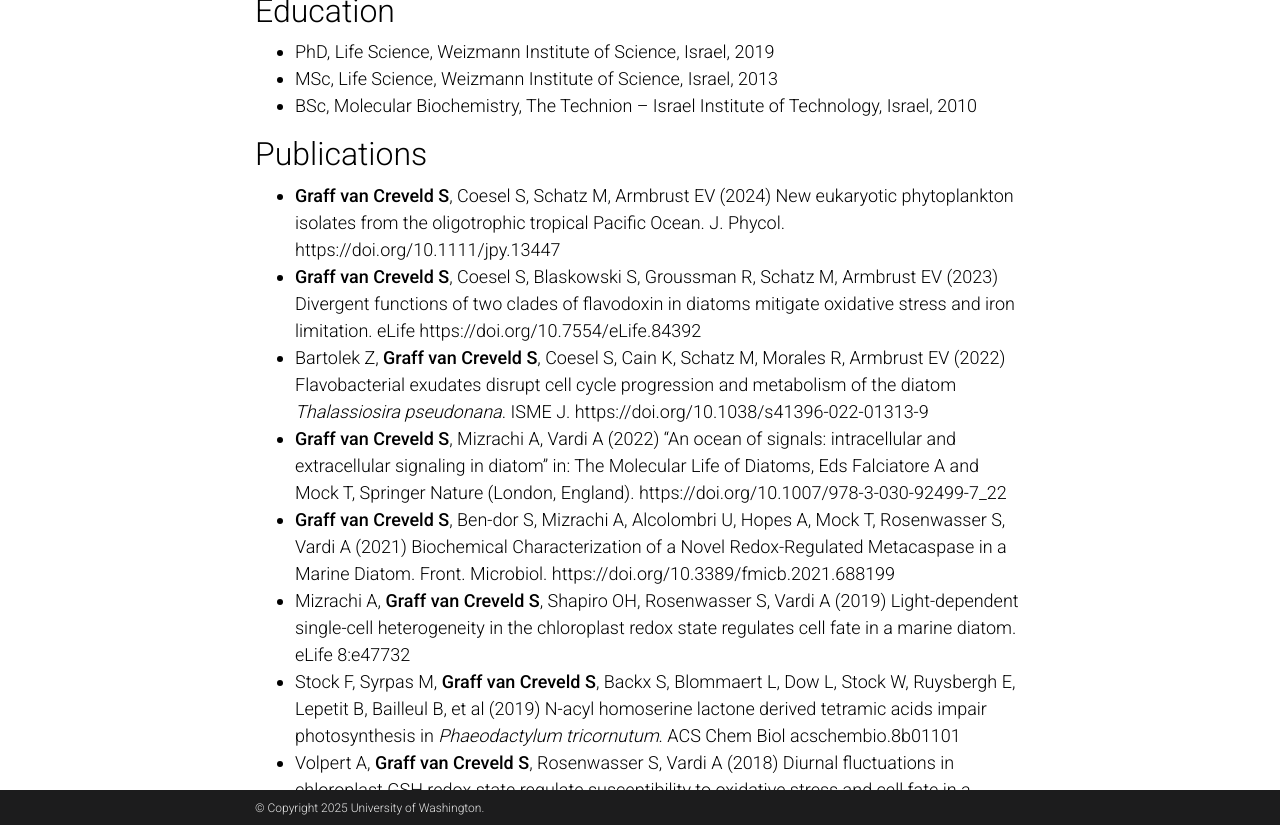
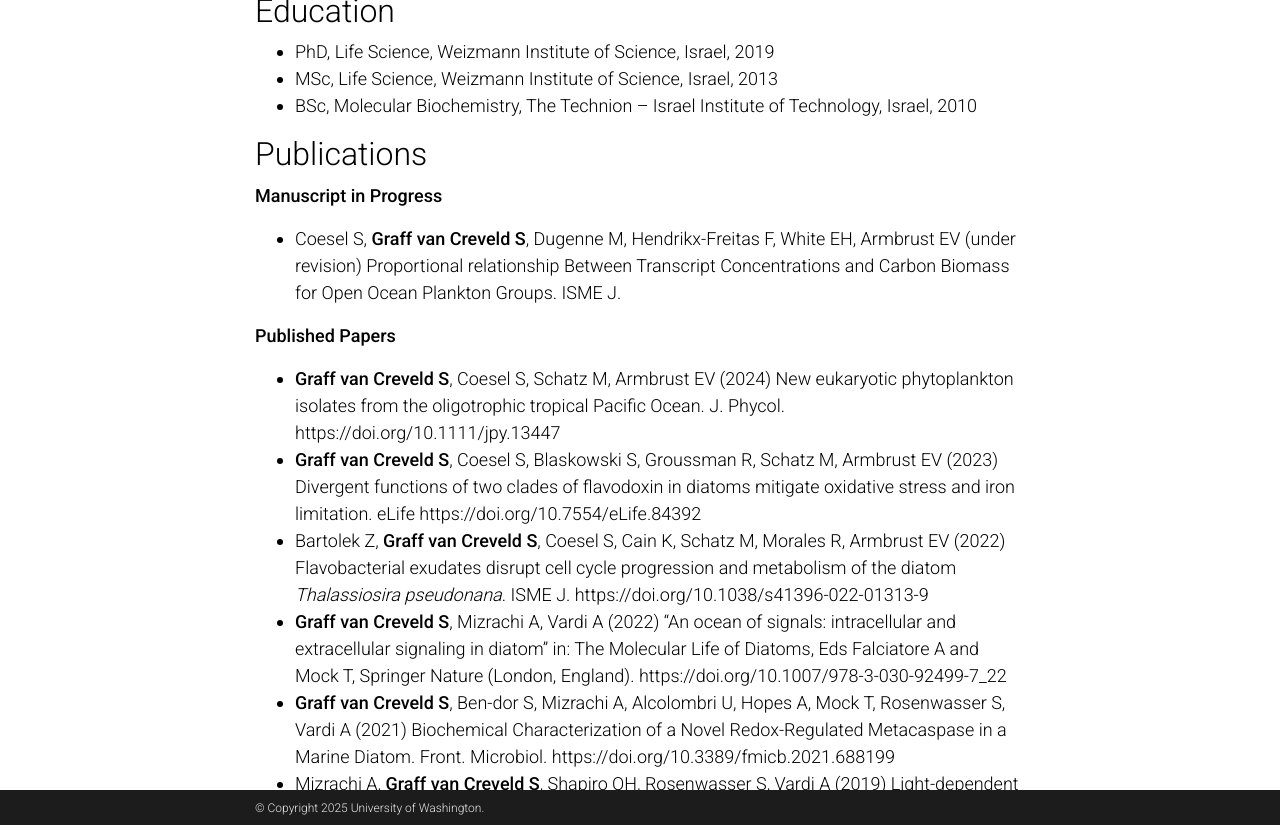
Before and after one commit to armbrustlab/armbrustlab.github.io, a Jekyll site: the page built from _people/graff.md, in a window 1280 px wide and 900 px high, scrolled down 700 px, cut to the strip 75-900 px from the top of the window. Built offline with Jekyll 4.4.1, drawn with Linux system fonts in a browser that asks for light colours; full-size pictures stand in for the smaller copies a plugin makes; comment, search, counter and statistics services are not loaded; a style sheet for code colours, icons or effects is not loaded.

Commit message:
Update graff.md
add under revision paper

```diff
--- a/_people/graff.md
+++ b/_people/graff.md
@@ -22,6 +22,10 @@ A molecular biologist by training, in my PhD I developed tools, and studied resp
 * BSc, Molecular Biochemistry, The Technion – Israel Institute of Technology, Israel, 2010
 
 ## Publications
+**Manuscript in Progress**
+* Coesel S, **Graff van Creveld S**, Dugenne M, Hendrikx-Freitas F, White EH, Armbrust EV (under revision) Proportional relationship Between Transcript Concentrations and Carbon Biomass for Open Ocean Plankton Groups. ISME J.
+
+**Published Papers**
 * **Graff van Creveld S**, Coesel S, Schatz M, Armbrust EV (2024) New eukaryotic phytoplankton isolates from the oligotrophic tropical Pacific Ocean. J. Phycol. https://doi.org/10.1111/jpy.13447
 * **Graff van Creveld S**, Coesel S, Blaskowski S, Groussman R, Schatz M, Armbrust EV (2023) Divergent functions of two clades of flavodoxin in diatoms mitigate oxidative stress and iron limitation. eLife https://doi.org/10.7554/eLife.84392
 * Bartolek Z, **Graff van Creveld S**, Coesel S, Cain K, Schatz M, Morales R, Armbrust EV (2022) Flavobacterial exudates disrupt cell cycle progression and metabolism of the diatom *Thalassiosira pseudonana*. ISME J. https://doi.org/10.1038/s41396-022-01313-9
```
